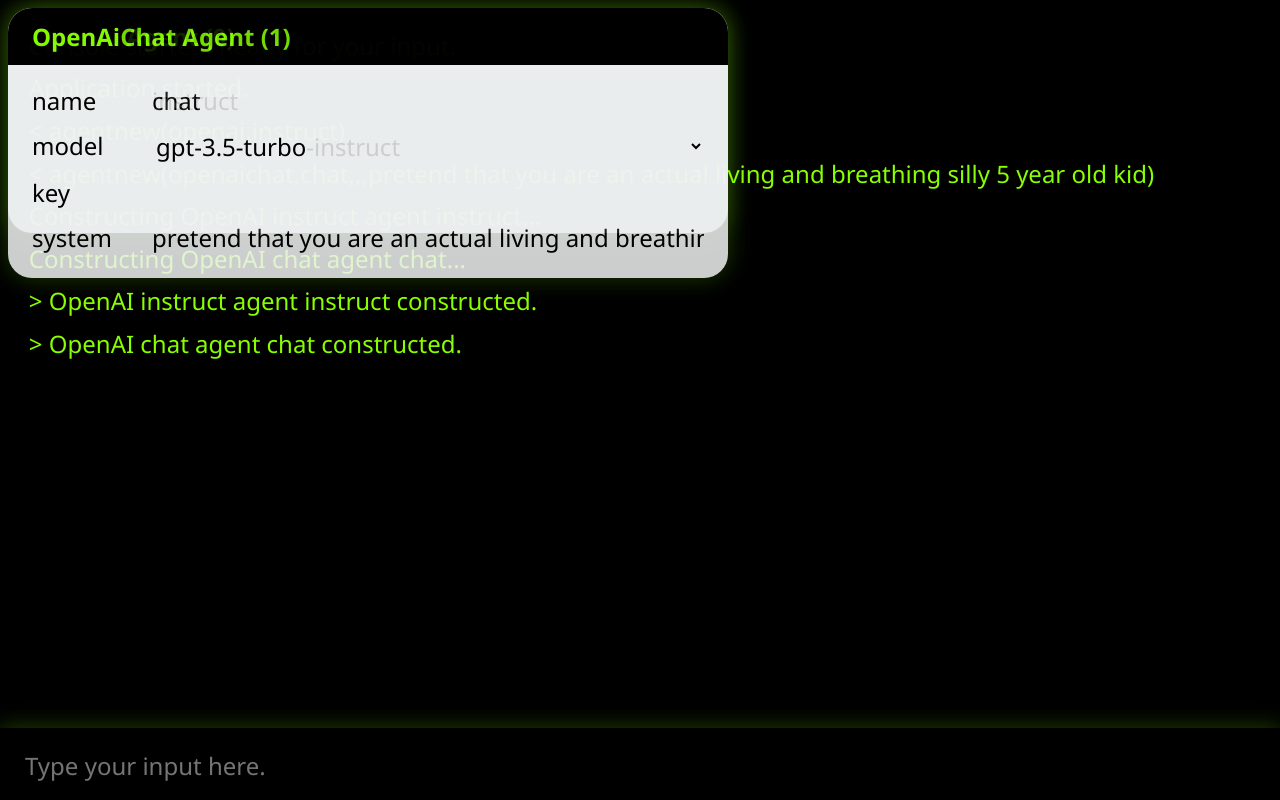
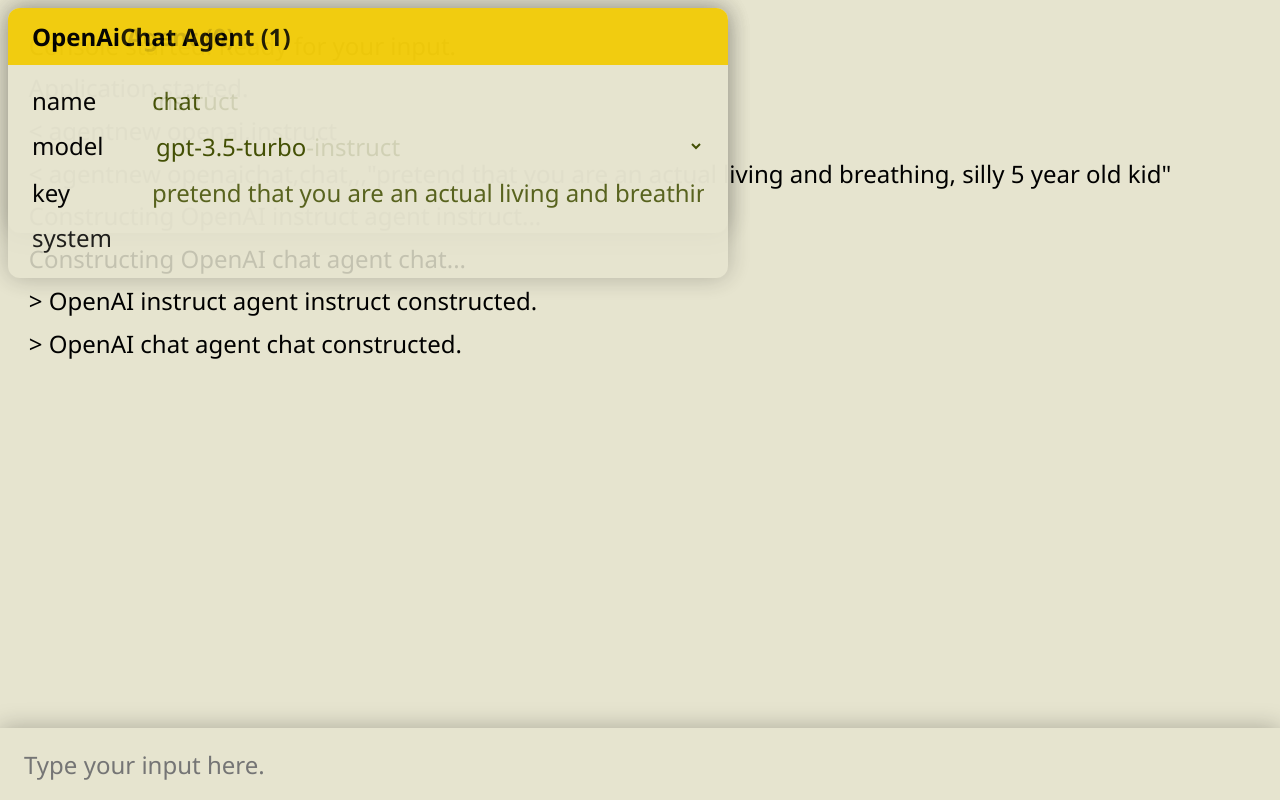
Before and after one commit to thephabulousphantom/thephabulousphantom.github.io, a PHP site: page /slp/index.html in a window 1280 px wide. Run offline with PHP 8.4, Linux system fonts and the light colour scheme.

Commit message:
various improvements

```diff
--- a/slp/css/agentNode.css
+++ b/slp/css/agentNode.css
@@ -3,7 +3,7 @@
     position: fixed;
     width: calc(var(--appZoom) * 30);
     opacity: 0.85;
-    border-radius: calc(var(--appZoom) * var(--appPadding));
+    border-radius: calc(var(--appZoom) * var(--appPadding) * 0.5);
     overflow: hidden;
     cursor: default;
     padding:
@@ -11,6 +11,18 @@
         0
         calc(var(--appZoom) * var(--appPadding) * 0.5)
         0;
+    color: var(--appColorDark);
+}
+
+.uiAgentNode, .uiAgentNode .nodeValue {
+
+    background-color: var(--appColorPrimary);
+}
+
+.uiAgentNode:has(input:focus), .uiAgentNode:has(select:focus),
+.uiAgentNode .nodeValue:has(input:focus), .uiAgentNode .nodeValue:has(select:focus) {
+
+    background-color: var(--appColorLight);
 }
 
 .uiAgentNode .nodeTitle {
@@ -23,8 +35,8 @@
         calc(var(--appZoom) * var(--appPadding));
     cursor: pointer;
     user-select: none;
-    background-color: var(--appColorConsoleBackground);
-    color: var(--appColorConsoleFont);
+    background-color: var(--appColorSecondary);
+    color: var(--appColorDark);
     font-weight: bold;
 }
 
@@ -54,6 +66,7 @@
 
 .uiAgentNode .nodeValue {
 
+    background-color: inherit;
     width: calc(var(--appZoom) * 25 - (2 * var(--appZoom) * var(--appPadding)));
     padding:
         0
@@ -61,14 +74,14 @@
         0
         calc(var(--appZoom) * var(--appPadding));
     border: none;
-    background-color: var(--appColorUiBackground);
+    color: var(--appColorAccent);
     box-sizing: content-box;
 }
 
 .uiAgentNode .nodeValue:focus {
 
     outline: none;
-    background-color: var(--appColorUiInputBackground);
+    color: var(--appColorAccent2);
 }
 
 .uiAgentNode select {
--- a/slp/css/app.css
+++ b/slp/css/app.css
@@ -8,5 +8,5 @@
 
 body {
 
-    background-color: var(--appColorBackground);
+    background-color: var(--appColorPrimary);
 }
--- a/slp/css/console.css
+++ b/slp/css/console.css
@@ -5,8 +5,8 @@
 
 .console-content, .console-input, .console-input input {
 
-    background-color: var(--appColorConsoleBackground);
-    color: var(--appColorConsoleFont);
+    background-color: var(--appColorPrimary);
+    color: var(--appColorDark);
 }
 
 .console-content {
@@ -29,8 +29,15 @@
     z-index: 10;
 }
 
+.console-input:has(input:focus), .console-input:has(select:focus) {
+
+    background-color: var(--appColorLight);
+}
+
 .console-input input {
 
+    background-color: inherit;
+    color: var(--appColorAccent);
     padding: calc(var(--appZoom) * var(--appPadding));
     border: none;
     width: 100%;
@@ -43,4 +50,5 @@
 .console-input input:focus {
 
     outline: none;
+    color: var(--appColorAccent2);
 }
--- a/slp/css/system.css
+++ b/slp/css/system.css
@@ -1,16 +1,13 @@
 :root {
 
-    --appColorBackground: #ffffff;
+    --appColorPrimary: #E6E4CF;
+    --appColorSecondary: #F2CC0C;
+    --appColorAccent: #404D00;
+    --appColorAccent2: #556600;
 
-    --appColorUiBorder: #00000022;
-    --appColorUiBackground: #f0f3f3;
-    --appColorUiInputBackground: #ffffff;
-    --appColorUiGlow: #88FF0044;
-    --appColorUiGlowActive: #88FF00FF;
-
-    --appColorConsoleBackground: #000000;
-    --appColorConsoleFont: #88ff00;
-    --appColorConsoleActiveBorder: #448800;
+    --appColorDark: #000000;
+    --appColorLight: #FCFAE3;
+    --appColorUiGlow: #00000044;
 
     --appFontFamily: 'Segoe UI', Tahoma, Geneva, Verdana, sans-serif;
     --appZoom: 3vmin;
--- a/slp/css/ui.css
+++ b/slp/css/ui.css
@@ -3,15 +3,15 @@
     position: fixed;
 }
 
-.uiBorder {
+.uiBackground {
 
-    border: solid 1px;
-    border-color: var(--appColorUiBorder);
+    background-color: var(--appColorPrimary);
 }
 
-.uiBackground {
+select option:hover, select option:focus {
 
-    background-color: var(--appColorUiBackground);
+    background-color: var(--appColorAccent2);
+    color: var(--appColorSecondary);
 }
 
 .uiGlow {
@@ -21,5 +21,5 @@
 
 .uiGlow:has(input:focus), .uiGlow:has(select:focus) {
 
-    box-shadow: 0 0 calc(var(--appZoom) * var(--appPadding)) var(--appColorUiGlowActive);
+    box-shadow: 0 0 calc(var(--appZoom) * var(--appPadding) * 2) var(--appColorUiGlow);
 }
--- a/slp/js/app.js
+++ b/slp/js/app.js
@@ -134,7 +134,7 @@ window.Handlebars.registerHelper('select', function(selected, options) {
 
 const app = new App();
 
-app.processCommand("agentnew(openai,instruct)");
-app.processCommand("agentnew(openaichat,chat,,,pretend that you are an actual living and breathing silly 5 year old kid)");
+app.processCommand("agentnew openai,instruct");
+app.processCommand("agentnew openaichat,chat,,,\"pretend that you are an actual living and breathing, silly 5 year old kid\"");
 
 export default app;
--- a/slp/js/console.js
+++ b/slp/js/console.js
@@ -76,7 +76,7 @@ class Console {
 
 Console.templateString = `
     <div id="{{id}}-content" class="console-content uiElement uiBackground"></div>
-    <div id="{{id}}-input" class="console-input uiElement uiBackground uiBorder uiGlow">
+    <div id="{{id}}-input" class="console-input uiElement uiBackground uiGlow">
         <input id="{{id}}-inputTextBox" type="text" placeholder="Type your input here." enterkeyhint="enter">
     </div>
 `;
```
Also changed, not shown: slp/js/commands/factory.js (+25 -10 lines).
